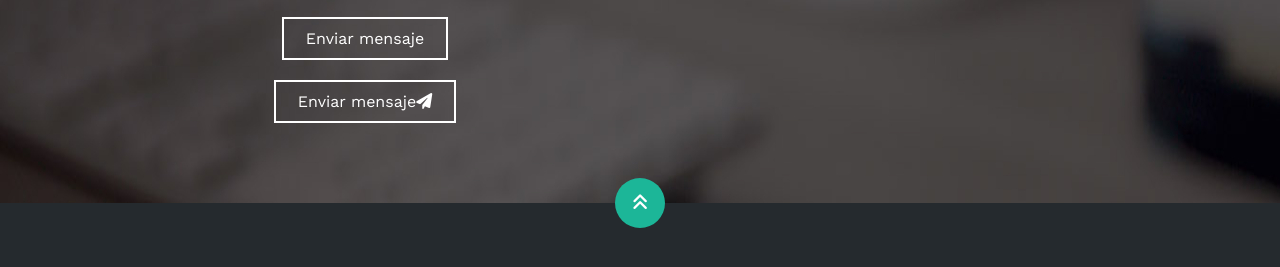
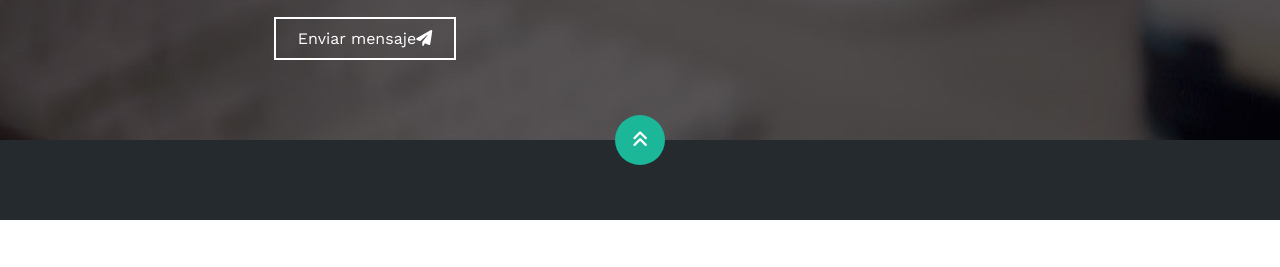
Before and after one commit to gilarte/Portfolio, a website: page index.html in a window 1280 px wide. Shown: the part 4164-4431 px from the top of the page. After the commit the page ends 4384 px from the top, so only its background shows below. Drawn offline with nearby package versions, Linux system fonts and the light colour scheme.

Commit message:
first deploy

```diff
--- a/index.html
+++ b/index.html
@@ -405,7 +405,6 @@
                             <input type="email" placeholder="Dirección de correo" name="correo" id="correo" required>
                             <input type="text" placeholder="Asunto" name="asunto" id="asunto" required>
                             <textarea name="mensaje" id="mensaje" cols="30" rows="10" placeholder="Mensaje" required></textarea>
-                            <button type="submit" id="boton-enviar">Enviar mensaje</button>
                             <button type="submit" id="boton-enviar">
                                 Enviar mensaje<i class="fa-sharp fa-solid fa-paper-plane"></i>
                                 <span class="overlay"></span>
```
